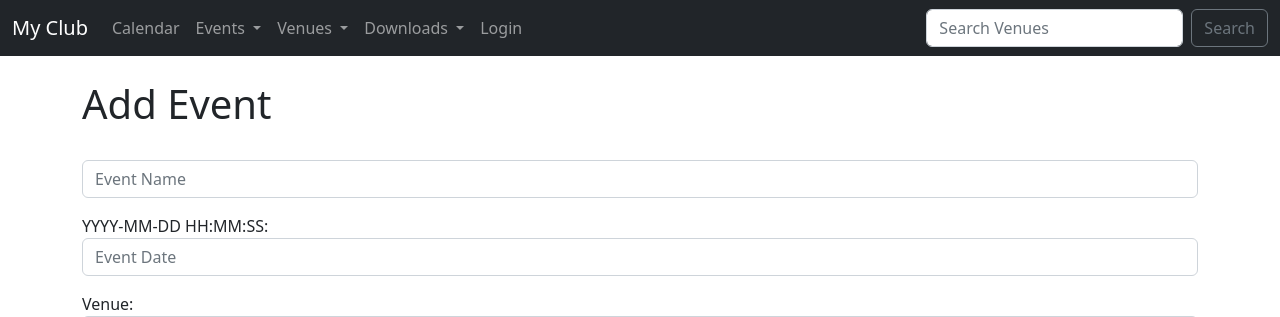
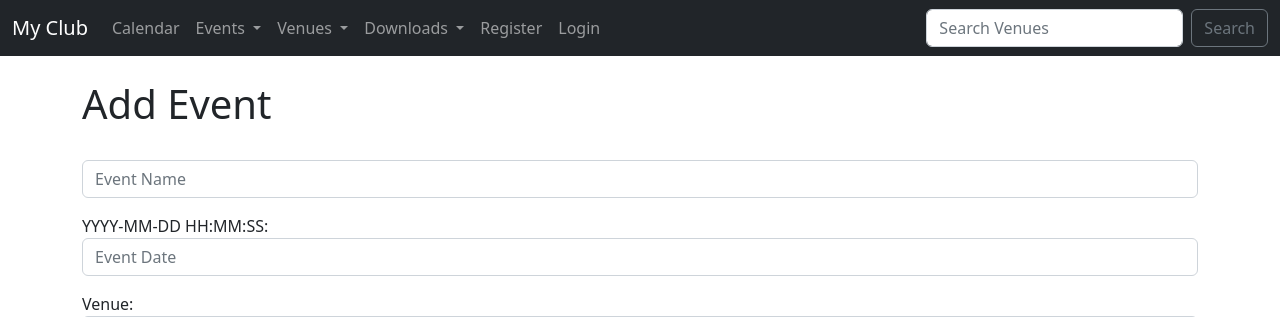
Before and after one commit to Stephen-Nw/clubsite, a Django app: page /add_event in a window 1280 px wide. Shown: the top 317 px of the page. Run offline with Django 4.2, Linux system fonts and the light colour scheme; data that the repository does not hold is empty.

Commit message:
add register user link to navbar

```diff
--- a/events/templates/events/navbar.html
+++ b/events/templates/events/navbar.html
@@ -50,6 +50,10 @@
           </li>
           {% else %}
             <li class="nav-item">
+              <a class="nav-link" href="{% url 'register_user' %}">Register</a>
+            </li>
+
+            <li class="nav-item">
               <a class="nav-link" href="{% url 'login' %}">Login</a>
             </li>
           {% endif %}
```
